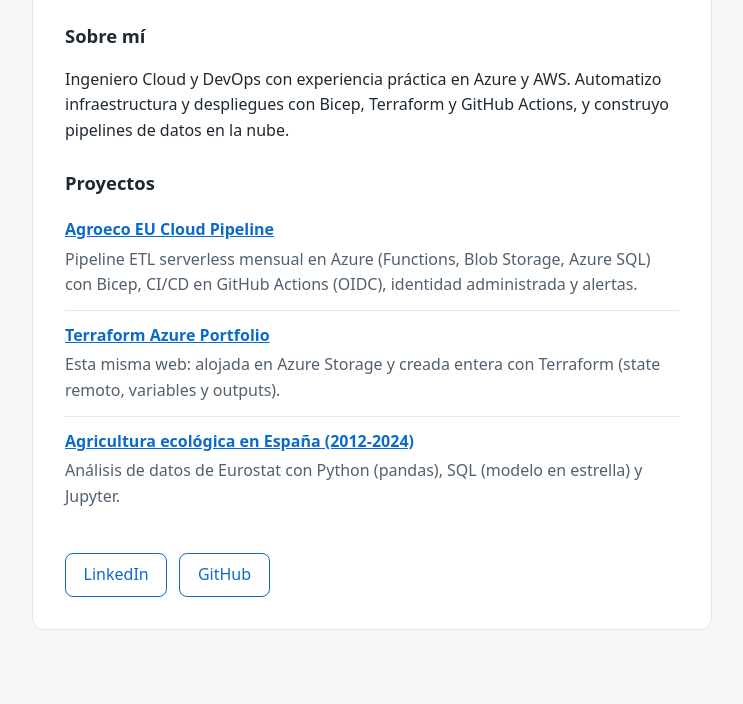
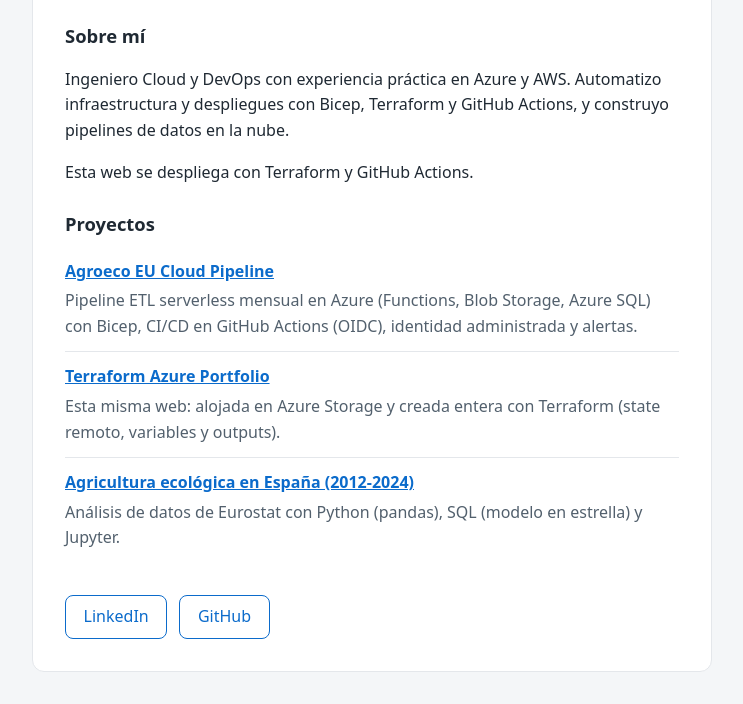
Before and after one commit to SamAnaya11/Terraform-Azure-Portfolio, a plain HTML site: page web/index.html in a window 1280 px wide. Shown: the part 168-872 px from the top of the page, without its empty margins (268-1011 px from the left). Before the commit the page ends 830 px from the top, so only its background shows below. Drawn offline with Linux system fonts and the light colour scheme.

Commit message:
Cambio de texto en la web

```diff
--- a/web/index.html
+++ b/web/index.html
@@ -20,6 +20,7 @@
     <section class="sobre-mi">
       <h2>Sobre mí</h2>
       <p>Ingeniero Cloud y DevOps con experiencia práctica en Azure y AWS. Automatizo infraestructura y despliegues con Bicep, Terraform y GitHub Actions, y construyo pipelines de datos en la nube.</p>
+      <p>Esta web se despliega con Terraform y GitHub Actions.</p>
     </section>
 
     <!-- Proyectos -->
```
